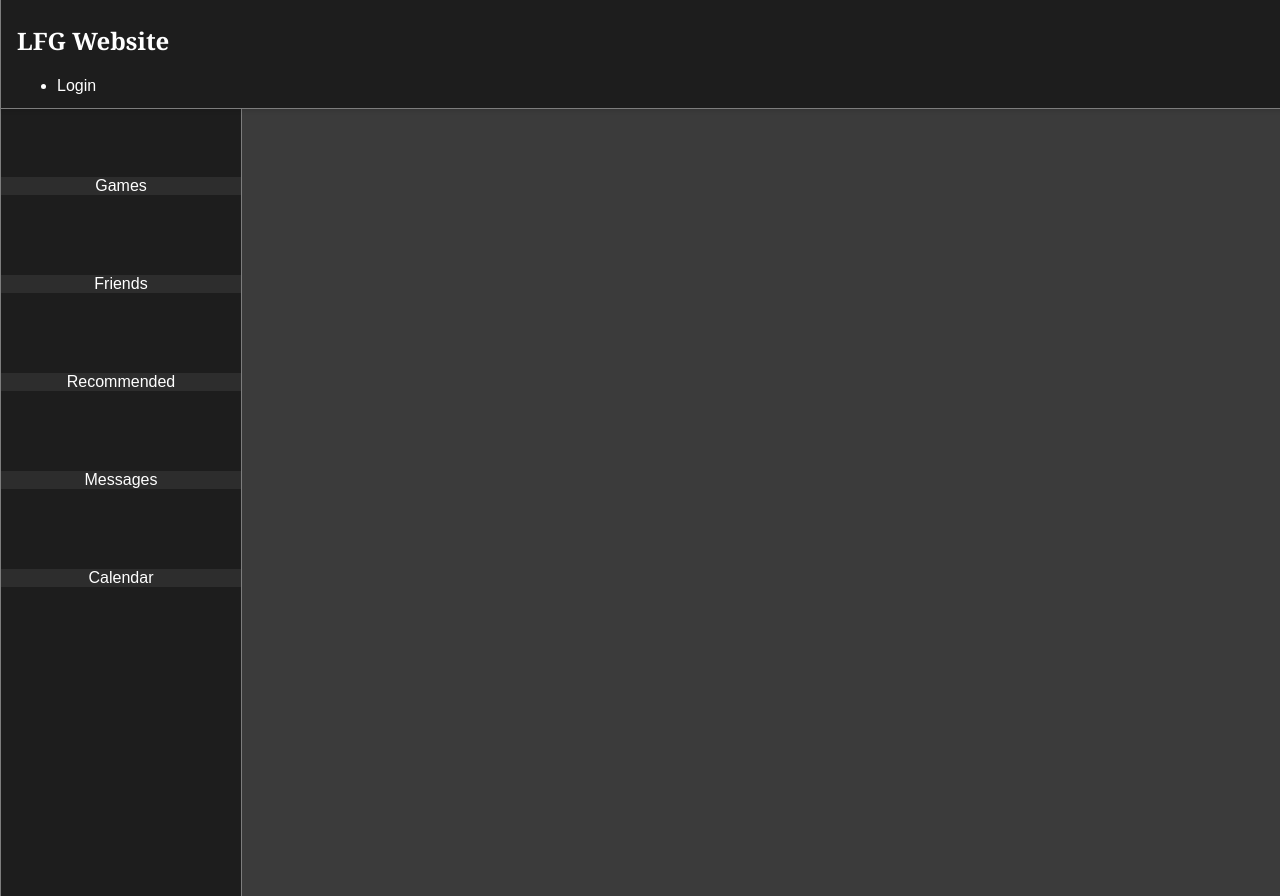
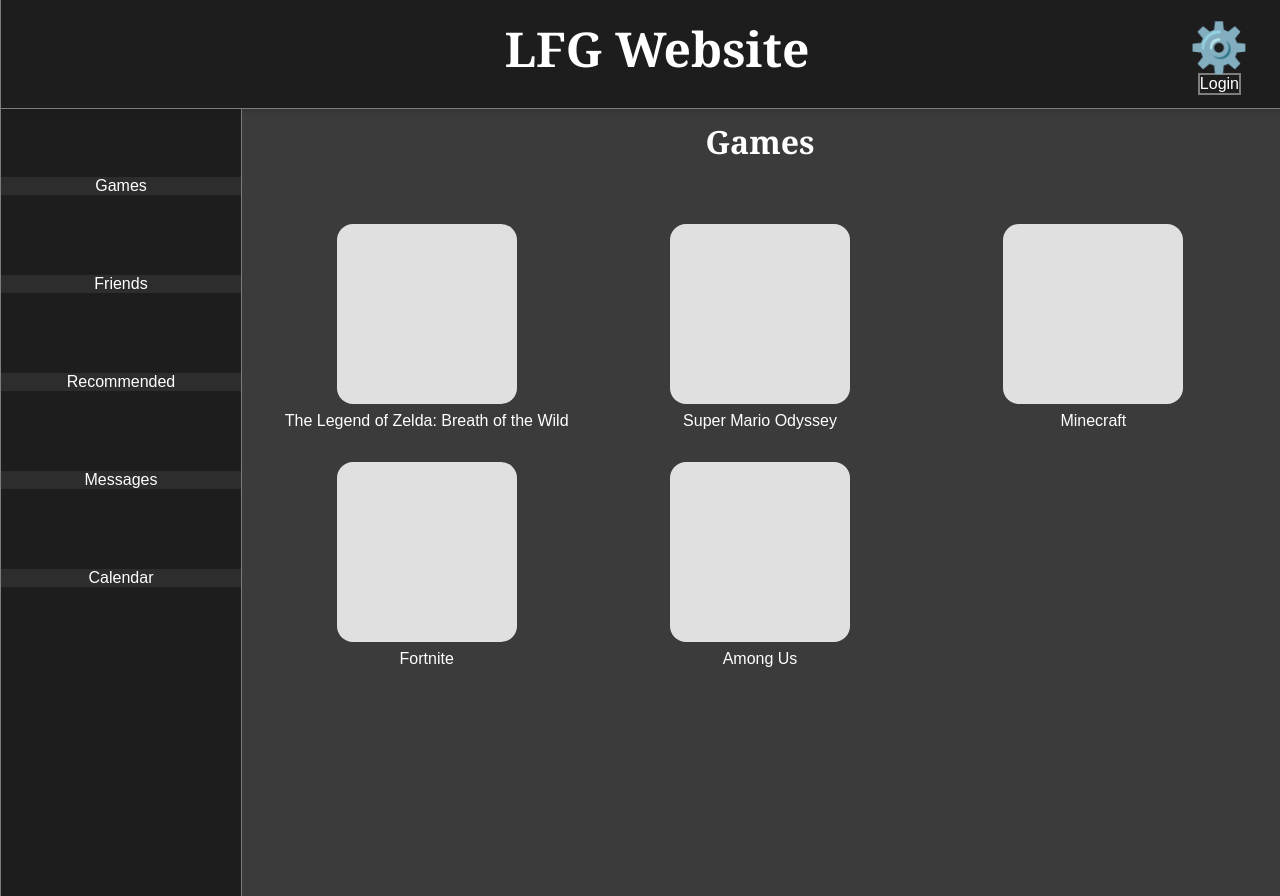
Before and after one commit to 2boylc17/LFG-Website, a React (Vite) app: page /games in a window 1280 px wide. Before the commit the page ends 800 px from the top, so only its background shows below. Built offline with nearby package versions, Linux system fonts and the light colour scheme; no server answers.

Commit message:
Css changes and games page added

```diff
--- a/routes/auth.mjs
+++ b/routes/auth.mjs
@@ -35,7 +35,7 @@
             const passwordCorrect = await bcrypt.compare(req.body.password, userFound.password);
             if (passwordCorrect) {
                 generateTokenAndSetCookie(userFound._id, userFound.username, res);
-                res.status(200).json({ message: 'Login successful' });
+                res.status(200).json({ message: 'Login successful', username: userFound.username });
             } else {
                 res.status(400).json({ message: 'Invalid username or password' });
             }
--- /dev/null
+++ b/routes/games.mjs
@@ -0,0 +1,30 @@
+import express from 'express';
+import db from '../db/connection.mjs';
+
+const router = express.Router();
+
+// Route to add a new game
+router.post('/add', async (req, res) => {
+	const { name, genre, platform } = req.body;
+	if (!name || !genre || !platform) {
+		return res.status(400).json({ error: 'Missing required fields' });
+	}
+	try {
+		const result = await db.collection('games').insertOne({ name, genre, platform });
+		res.status(201).json({ message: 'Game added', gameId: result.insertedId });
+	} catch (err) {
+		res.status(500).json({ error: 'Failed to add game' });
+	}
+});
+
+// Route to get all games
+router.get('/all', async (req, res) => {
+	try {
+		const games = await db.collection('games').find({}).toArray();
+		res.json(games);
+	} catch (err) {
+		res.status(500).json({ error: 'Failed to retrieve games' });
+	}
+});
+
+export default router;
--- a/src/App.jsx
+++ b/src/App.jsx
@@ -5,6 +5,7 @@
 import Sidebar from "./pages/components/sidebar.jsx";
 import Home from "./pages/home.jsx";
 import Login from "./pages/login.jsx";
+import Games from "./pages/games.jsx";
 import { set } from "mongoose";
 
 export default function App() {
@@ -80,7 +81,7 @@
 
     return (
         <Router classname="app">
-            <Navbar />
+            <Navbar isLoggedIn={isLoggedIn} onLogout={handleLogout} username={username} />
             <Sidebar />
             <main>
                 <Routes>
@@ -90,9 +91,11 @@
                             isLoggedIn={isLoggedIn}
                             onLogin={handleLogin}
                             onLogout={handleLogout}
+                            username={username}
                         />
                         }
                     />
+                    <Route path="/games" element={<Games />} />
                 </Routes>
             </main>
         </Router>
--- a/src/index.css
+++ b/src/index.css
@@ -1,3 +1,5 @@
+
+/* ================= BASE ELEMENTS ================= */
 body {
   font-family: 'Arial', sans-serif;
   background-color: #3b3b3b;
@@ -29,20 +31,26 @@
   text-decoration: none;
   color: #fff;
 }
+/* =============== END BASE ELEMENTS =============== */
 
+
+/* ================= LAYOUT CLASSES ================= */
 .app {
   position: absolute;
   height: 100%;
 }
 
-.home {
+.page {
   display: flex;
   flex-direction: column;
   height: 100vh;
   margin-left: 30vh;
   margin-top: 11vh;
 }
+/* =============== END LAYOUT CLASSES =============== */
 
+
+/* ================= NAVBAR RELATED CLASSES ================= */
 .navbar {
   background-color: #1D1D1D;
   color: #fff;
@@ -58,6 +66,63 @@
   border: #7d7d7d solid 1px;
 }
 
+.navbar-right {
+  margin-left: auto;
+  display: flex;
+  align-items: center;
+  gap: 1rem;
+}
+
+.navbar-title {
+  position: absolute;
+  left: 50%;
+  top: 50%;
+  transform: translate(-50%, -50%);
+  margin: 0;
+  color: #fff;
+  font-family: 'Georgia', serif;
+  font-size: 3rem;
+  pointer-events: none;
+  white-space: nowrap;
+}
+
+.settings-link {
+  font-size: 3rem;
+  cursor: pointer;
+  position: absolute;
+  right: 4rem;
+  top: 50%;
+  transform: translateY(-50%);
+  margin: 0;
+  padding: 0;
+}
+
+.username-label {
+  font-size: 1.5rem;
+  cursor: pointer;
+  position: absolute;
+  right: 8rem;
+  top: 50%;
+  transform: translateY(-50%);
+  margin: 0;
+  padding: 0;
+}
+
+.log-link {
+  font-size: 1rem;
+  cursor: pointer;
+  position: absolute;
+  right: 4.5rem;
+  top: 80%;
+  transform: translateY(-50%);
+  margin: 0;
+  padding: 0;
+  border: 2px solid #7d7d7d;
+}
+/* =============== END NAVBAR RELATED CLASSES =============== */
+
+
+/* ================= SIDEBAR RELATED CLASSES ================= */
 .sidebar {
   height: 100%;
   width: 30vh;
@@ -83,7 +148,10 @@
   background-color: #3b3b3b;
   cursor: pointer;
 }
+/* =============== END SIDEBAR RELATED CLASSES =============== */
 
+
+/* ================= LOGIN RELATED CLASSES ================= */
 .login-container {
   background-color: #1D1D1D;
   color: #fff;
@@ -99,3 +167,58 @@
   box-shadow: 0 4px 8px rgba(0, 0, 0, 0.2);
   width: 20vw;
 }
+/* =============== END LOGIN RELATED CLASSES =============== */
+
+
+/* ================= GAMES PAGE RELATED CLASSES ================= */
+
+
+
+.gameListStyle {
+  display: grid;
+  grid-template-columns: repeat(3, 1fr);
+  gap: 32px 24px;
+  margin: 40px 0 0 0;
+  width: 100%;
+  padding-left: 24px;
+  padding-right: 24px;
+  box-sizing: border-box;
+}
+
+
+@media (max-width: 900px) {
+  .gameListStyle {
+    grid-template-columns: repeat(2, 1fr);
+    padding-left: 24px;
+    padding-right: 24px;
+  }
+}
+
+
+@media (max-width: 600px) {
+  .gameListStyle {
+    grid-template-columns: 1fr;
+    padding-left: 24px;
+    padding-right: 24px;
+  }
+}
+
+.gameItem {
+  display: flex;
+  flex-direction: column;
+  align-items: center;
+  color: #fff;
+}
+
+.placeholderStyle {
+  width: 100%;
+  aspect-ratio: 1 / 1;
+  background: #e0e0e0;
+  border-radius: 16px;
+  max-width: 180px;
+  min-width: 80px;
+  transition: width 0.2s;
+}
+
+
+/* =============== END GAMES PAGE RELATED CLASSES =============== */
--- a/src/pages/components/navbar.jsx
+++ b/src/pages/components/navbar.jsx
@@ -1,4 +1,4 @@
-import React from 'react';
+import React, { useEffect } from 'react';
 import { Link, useNavigate } from 'react-router-dom';
 
 export default function Navbar({
@@ -7,24 +7,29 @@
   username
 }) {
   const navigate = useNavigate();
-    const handleLogout = async() => {
+
+
+  const handleLogout = async() => {
         await onLogout();
         navigate('/');
     };
 
   return (
     <nav className="navbar">
-        <h1>LFG Website</h1>
-        <ul>
+        <h1 className="navbar-title">LFG Website</h1>
+        <div className="navbar-right">
             {isLoggedIn ? (
-                <li>
-                    <span>Welcome, {username}!</span>
-                    <button onClick={handleLogout}>Logout</button>
-                </li>
+                <>
+                    <span className="username-label">{username}</span>
+                    <Link className="log-link" onClick={handleLogout}>Logout</Link>
+                </>
             ) : (
-                <li><Link to="/login">Login</Link></li>
+                <Link className="log-link" to="/login">Login</Link>
             )}
-        </ul>
+            <Link to="/settings" title="Settings" className="settings-link">
+                ⚙️
+            </Link>
+        </div>
     </nav>
   );
 }
--- a/src/pages/components/sidebar.jsx
+++ b/src/pages/components/sidebar.jsx
@@ -6,7 +6,7 @@
 
     return (
         <aside className="sidebar">
-            <div className="sideBox" id="gamesBox">Games</div>
+            <div className="sideBox" id="gamesBox" onClick={() => navigate('/games')}>Games</div>
             <div className="sideBox" id="friendsBox">Friends</div>
             <div className="sideBox" id="recommendedBox">Recommended</div>
             <div className="sideBox" id="messagesBox">Messages</div>
--- /dev/null
+++ b/src/pages/games.jsx
@@ -0,0 +1,26 @@
+
+import React from "react";
+
+const games = [
+       { id: 1, name: "The Legend of Zelda: Breath of the Wild" },
+       { id: 2, name: "Super Mario Odyssey" },
+       { id: 3, name: "Minecraft" },
+       { id: 4, name: "Fortnite" },
+       { id: 5, name: "Among Us" },
+];
+
+export default function GamesPage() {
+       return (
+	       <div className="page">
+		       <h1 style={{ textAlign: "center", marginTop: 32 }}>Games</h1>
+		       <div className="gameListStyle">
+			       {games.map((game) => (
+				       <div key={game.id} className="gameItem">
+					       <div className="placeholderStyle"></div>
+					       <span style={{ marginTop: 8, fontWeight: 500 }}>{game.name}</span>
+				       </div>
+			       ))}
+		       </div>
+	       </div>
+       );
+}
--- a/src/pages/home.jsx
+++ b/src/pages/home.jsx
@@ -13,7 +13,7 @@
   };
 
   return (
-    <div className="home">
+    <div className="page">
       <header>
         <nav>
           <h1>LFG Website</h1>
--- a/src/pages/login.jsx
+++ b/src/pages/login.jsx
@@ -41,8 +41,8 @@
                 if (!response.ok) throw new Error('Login failed');
                 return response.json();
             })
-            .then(userData => {
-                onLogin(userData.username);
+            .then((data) => {
+                onLogin(trimmed.username);
                 navigate('/');
             })
             .catch(error => {
@@ -74,8 +74,8 @@
                 if (!response.ok) throw new Error('Registration failed');
                 return response.json();
             })
-            .then(userData => {
-                onLogin(userData.username);
+            .then((data) => {
+                onLogin(data.username);
                 navigate('/home');
             })
             .catch(error => {
```
Also changed, not shown: routes/groups.mjs (added), src/pages/settings.jsx (added), 1 other file (tests, documents, lock files or other folders).
